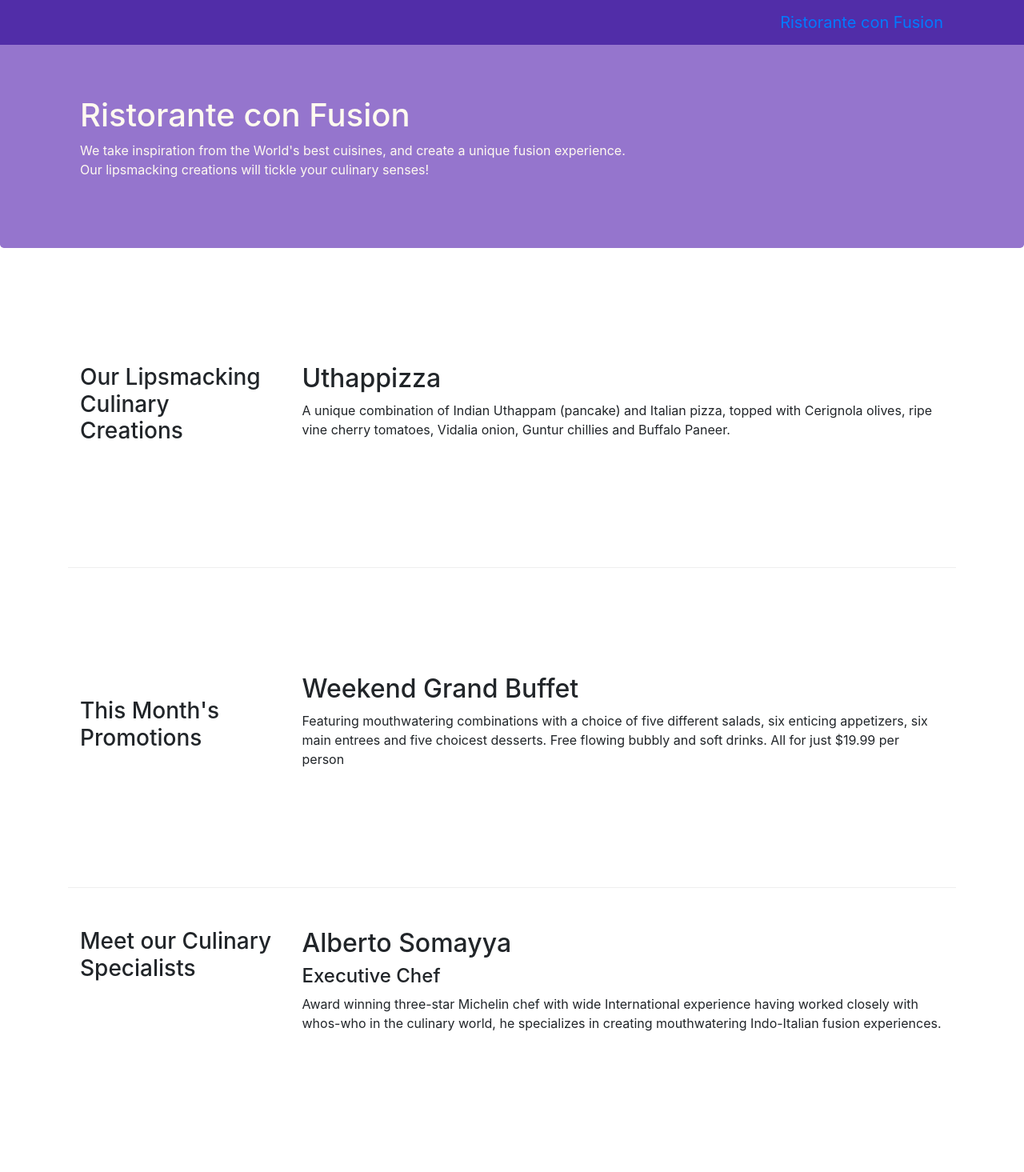
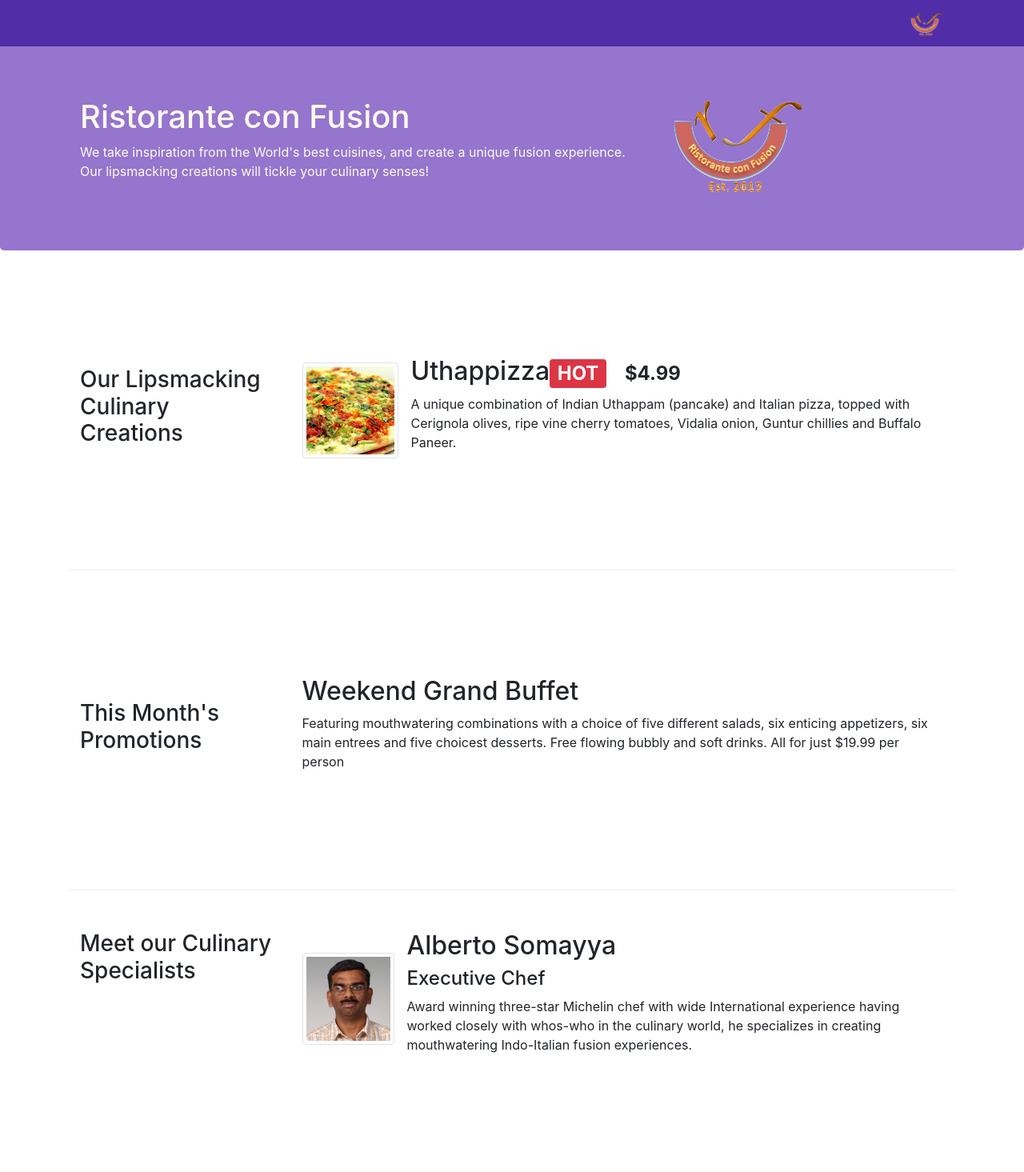
Before and after one commit to SHOBANAM93/bootstrap-test, a website: page index.html in a window 1280 px wide. Shown: the top 1465 px of the page at 80% size. Drawn offline with nearby package versions, Linux system fonts and the light colour scheme.

Commit message:
bootstrap grid part1

```diff
--- a/index.html
+++ b/index.html
@@ -25,7 +25,7 @@
             <button class="navbar-toggler" type="button" data-toggle="collapse" data-target="#Navbar">
                 <span class="navbar-toggler-icon"></span>
             </button>
-            <a class="navbar-brand" href="#">Ristorante con Fusion</a>
+            <a class="navbar-brand" href="#"><img src="img/logo.png" height="30" width="41"/></a>
             <div class="collapse navbar-collapse" id="Navbar">
                 <ul class="navbar-nav">
                     <li class="nav-item active"><a class="nav-link" href="#"><span class="fa fa-home fa-lg"></span> Home</a></li>
@@ -45,8 +45,9 @@
                     <h1>Ristorante con Fusion</h1>
                     <p>We take inspiration from the World's best cuisines, and create a unique fusion experience. Our lipsmacking creations will tickle your culinary senses!</p>
                 </div>
-                <div class="col col-sm">
-                </div>
+                <div class="col col-sm align-self-center">
+                    <img src="img/logo.png" class="img-fluid">
+                 </div>
             </div>
         </div>
     </header>
@@ -57,8 +58,13 @@
                 <h3>Our Lipsmacking Culinary Creations</h3>
             </div>
             <div class="col-sm col-md flex-first">
-                <h2>Uthappizza</h2>
-                <p class="hidden-xs-down">A unique combination of Indian Uthappam (pancake) and Italian pizza, topped with Cerignola olives, ripe vine cherry tomatoes, Vidalia onion, Guntur chillies and Buffalo Paneer.</p>
+                <div class="media">
+                    <img class="d-flex mr-3 img-thumbnail align-self-center" src="img/uthappizza.png" alt="uthappizza">
+                    <div class="media-body" >
+                        <h2 class="mt-0">Uthappizza<span class="badge badge-danger">HOT</span>&nbsp;<span class="badge badge-pill badge-default">$4.99</span></h2>
+                        <p class="hidden-xs-down">A unique combination of Indian Uthappam (pancake) and Italian pizza, topped with Cerignola olives, ripe vine cherry tomatoes, Vidalia onion, Guntur chillies and Buffalo Paneer.</p>
+                    </div>
+                </div>
             </div>
         </div>
 
@@ -78,9 +84,14 @@
                 <h3>Meet our Culinary Specialists</h3>
             </div>
             <div class="col-sm col-md flex-first">
-                <h2>Alberto Somayya</h2>
-                <h4>Executive Chef</h4>
-                <p class="hidden-xs-down">Award winning three-star Michelin chef with wide International experience having worked closely with whos-who in the culinary world, he specializes in creating mouthwatering Indo-Italian fusion experiences. </p>
+                <div class="media">
+                    <img class="d-flex mr-3 img-thumbnail align-self-center" src="img/alberto.png" alt="alberto"/>
+                    <div class="media-body">
+                        <h2>Alberto Somayya</h2>
+                        <h4>Executive Chef</h4>
+                        <p class="hidden-xs-down">Award winning three-star Michelin chef with wide International experience having worked closely with whos-who in the culinary world, he specializes in creating mouthwatering Indo-Italian fusion experiences. </p>
+                    </div>
+                </div>
             </div>
         </div>
     </div>
```
Also changed, not shown: aboutus.html (+4 -3 lines), contactus.html (+4 -3 lines), img/alberto.png (added), img/buffet.png (added), img/logo.png (added), img/uthappizza.png (added), 1 other file.
